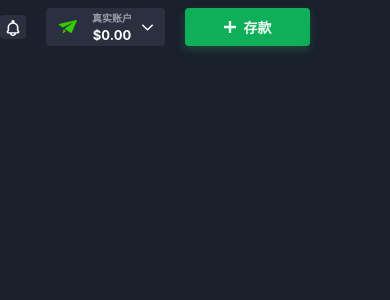
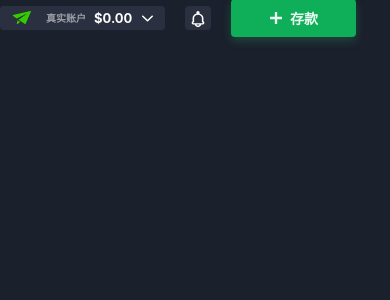
Before and after one commit to xiaoyang5116/stock-exchange_web, a React (Vite) app: page / in a window 390 px wide. Shown: the top 300 px of the page. Built offline with nearby package versions, Linux system fonts and the light colour scheme.

Commit message:
适配 mobile header

```diff
--- a/src/components/Header/FeatureButtons.tsx
+++ b/src/components/Header/FeatureButtons.tsx
@@ -1,4 +1,4 @@
-import { Box, Flex, HStack, Hide, Text, VStack } from "@chakra-ui/react";
+import { Box, Flex, HStack, Hide, Text } from "@chakra-ui/react";
 import SvgIcon from "../SvgIcon";
 
 const FeatureButtons = () => {
@@ -11,12 +11,13 @@ const FeatureButtons = () => {
         borderRadius="4px"
         _hover={{ bg: "header.btnHover" }}
         cursor="pointer"
+        order={[1, 0]}
       >
         <SvgIcon name="notification" width="16px" height="16px" color="#fff" />
       </Box>
 
       <Flex
-        height="38px"
+        height={["24px", "38px"]}
         px="12px"
         py="4px"
         bg="header.btnBg"
@@ -25,9 +26,17 @@ const FeatureButtons = () => {
         alignItems="center"
         _hover={{ bg: "header.btnHover" }}
         cursor="pointer"
+        order={[0, 1]}
       >
         <SvgIcon name="profile-level-standart" />
-        <VStack gap={0} marginLeft="14px" mr="10px">
+        <Flex
+          gap={[2, 0]}
+          marginLeft="14px"
+          mr="10px"
+          direction={["row", "column"]}
+          justify={"center"}
+          alignItems="center"
+        >
           <Text
             fontSize="10px"
             fontWeight="900"
@@ -45,11 +54,11 @@ const FeatureButtons = () => {
           >
             $0.00
           </Text>
-        </VStack>
+        </Flex>
         <SvgIcon name="caret" width="11px" height="11px" color="#fff" />
       </Flex>
 
-      <HStack>
+      <HStack order={[3, 3]}>
         <HStack
           height="38px"
           padding="10px 12px"
--- a/src/components/Header/Header.tsx
+++ b/src/components/Header/Header.tsx
@@ -7,7 +7,7 @@ const Header = () => {
   return (
     <Flex
       as="header"
-      mt="15px"
+      mt={["6px", "15px"]}
       mb="10px"
       pr="10px"
       height={["24px", "38px"]}
```
